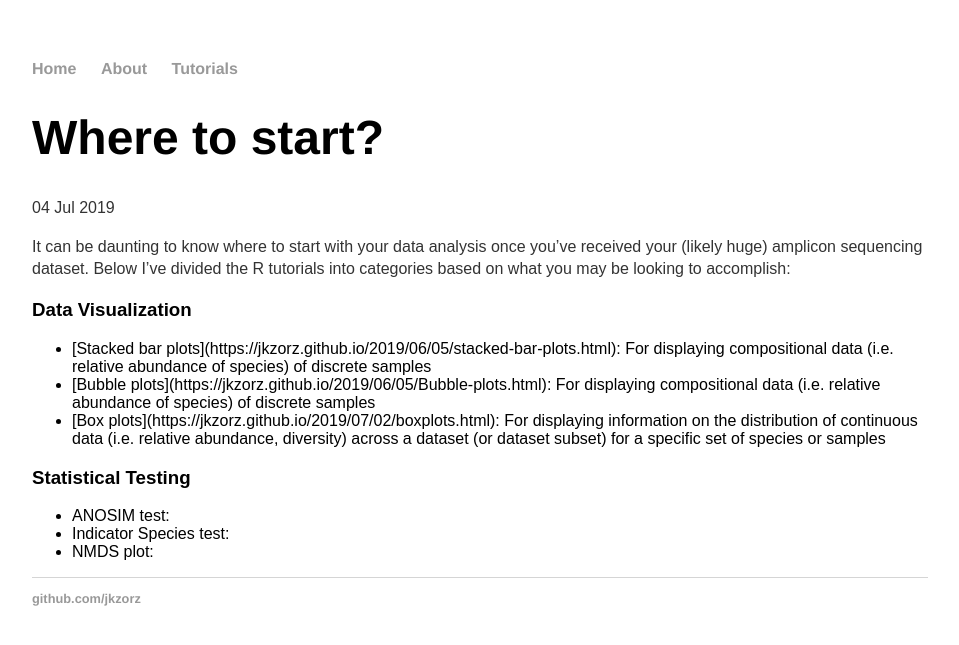
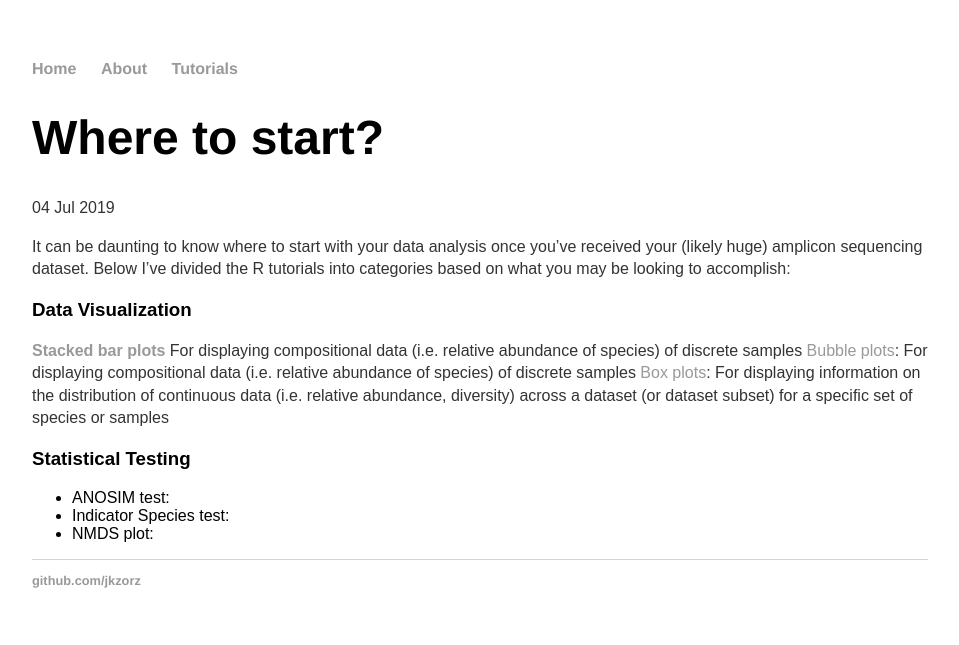
Before and after one commit to jkzorz/jkzorz.github.io, a Jekyll site: the page built from _posts/2019-07-04-Where-to-start.md, in a window 1280 px wide. Shown: the top 645 px of the page, without its empty margins (160-1119 px from the left). Built offline with Jekyll 4.4.1, drawn with Linux system fonts in a browser that asks for light colours.

Commit message:
Update 2019-07-04-Where-to-start.md

```diff
--- a/_posts/2019-07-04-Where-to-start.md
+++ b/_posts/2019-07-04-Where-to-start.md
@@ -9,11 +9,11 @@ It can be daunting to know where to start with your data analysis once you've re
 
 
 <h3>Data Visualization</h3>
-<ul>
-  <li>[Stacked bar plots](https://jkzorz.github.io/2019/06/05/stacked-bar-plots.html): For displaying compositional data (i.e. relative abundance of species) of discrete samples </li>
-  <li>[Bubble plots](https://jkzorz.github.io/2019/06/05/Bubble-plots.html): For displaying compositional data (i.e. relative abundance of species) of discrete samples </li>
-  <li>[Box plots](https://jkzorz.github.io/2019/07/02/boxplots.html): For displaying information on the distribution of continuous data (i.e. relative abundance, diversity) across a dataset (or dataset subset) for a specific set of species or samples </li>
-</ul>
+
+  <b>[Stacked bar plots](https://jkzorz.github.io/2019/06/05/stacked-bar-plots.html)</b> For displaying compositional data (i.e. relative abundance of species) of discrete samples
+  [Bubble plots](https://jkzorz.github.io/2019/06/05/Bubble-plots.html): For displaying compositional data (i.e. relative abundance of species) of discrete samples
+  [Box plots](https://jkzorz.github.io/2019/07/02/boxplots.html): For displaying information on the distribution of continuous data (i.e. relative abundance, diversity) across a dataset (or dataset subset) for a specific set of species or samples
+
 
 
 
```
